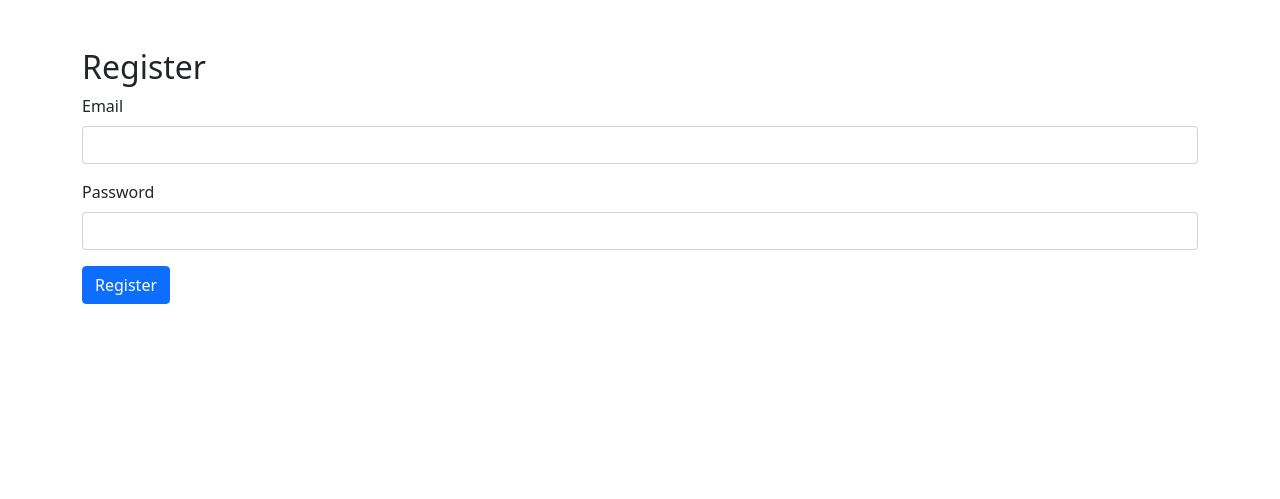
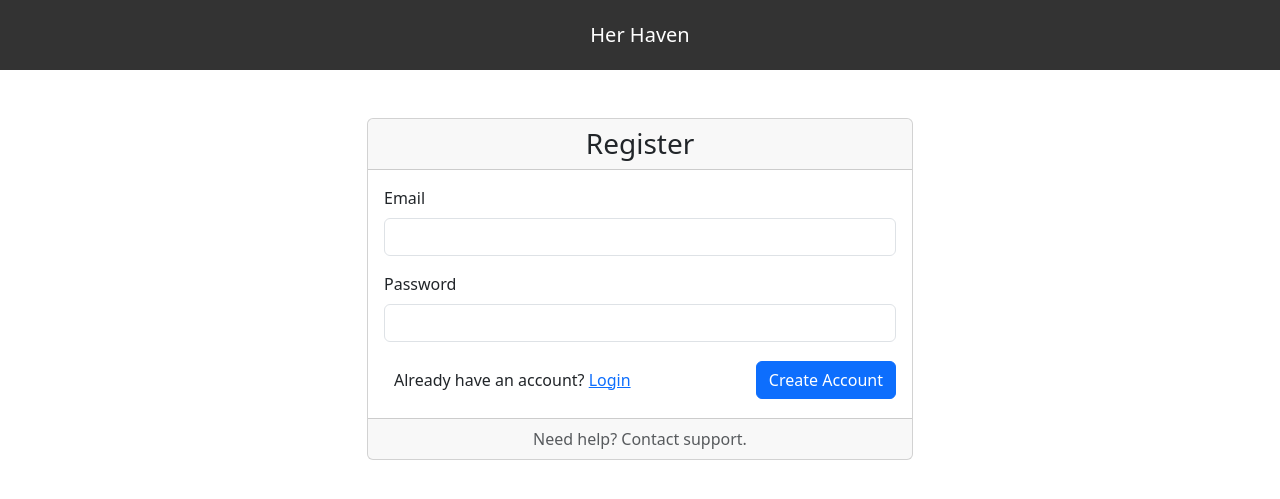
Before and after one commit to greathouserc/COMP442Project, a Flask app: page /auth/register/ in a window 1280 px wide. Shown: the top 499 px of the page. Run offline with Flask 3, Linux system fonts and the light colour scheme; parts of the project's set-up code (start-up, migrations or seed data) failed here and were passed over.

Commit message:
updated register page to share same style as login.

```diff
--- a/app/auth/templates/register.html
+++ b/app/auth/templates/register.html
@@ -4,15 +4,16 @@
 <head>
     <meta charset="UTF-8">
     <meta name="viewport" content="width=device-width, initial-scale=1.0">
-    <title>Login</title>
-    <link href="https://cdn.jsdelivr.net/npm/bootstrap@5.1.1/dist/css/bootstrap.min.css" rel="stylesheet"
-        integrity="sha384-F3w7mX95PdgyTmZZMECAngseQB83DfGTowi0iMjiWaeVhAn4FJkqJByhZMI3AhiU" crossorigin="anonymous">
-    <script src="https://cdn.jsdelivr.net/npm/bootstrap@5.1.1/dist/js/bootstrap.bundle.min.js"
-        integrity="sha384-/bQdsTh/da6pkI1MST/rWKFNjaCP5gBSY4sEBT38Q/9RBh9AH40zEOg7Hlq2THRZ"
-        crossorigin="anonymous"></script>
+    <title>Register</title>
+    <link href="https://cdn.jsdelivr.net/npm/bootstrap@5.3.1/dist/css/bootstrap.min.css" rel="stylesheet"
+        crossorigin="anonymous" integrity="sha384-4bw+/aepP/YC94hEpVNVgiZdgIC5+VKNBQNGCHeKRQN+PtmoHDEXuppvnDJzQIu9">
+    <script defer crossorigin="anonymous"
+        src="https://cdn.jsdelivr.net/npm/bootstrap@5.3.1/dist/js/bootstrap.bundle.min.js"
+        integrity="sha384-HwwvtgBNo3bZJJLYd8oVXjrBZt8cqVSpeBNS5n7C8IVInixGAoxmnlMuBnhbgrkm"></script>
+    <link rel="stylesheet" href="{{ url_for('static', filename='css/navbar.css') }}">
 </head>
 
-<body>
+<body id="login-page">
     <header>
         <div class="container">
             {% for message in get_flashed_messages() %}
@@ -25,9 +26,20 @@
             {% endfor %}
         </div>
     </header>
+    <nav id="nav-bar">
+        <ul>
+            <p> Her Haven </p>
+        </ul>
+    </nav>
     <main>
         <div class="container mt-5">
-            <h2>Register</h2>
+            <div class="row justify-content-center">
+                <div class="col-12 col-md-6">
+                    <div class="card">
+                        <div class="card-header text-center">
+                            <h3 class="mb-0">Register</h3>
+                        </div>
+                        <div class="card-body">
                             <form method="POST">
                                 {{ form.hidden_tag() }}
                                 <div class="mb-3">
@@ -38,8 +50,18 @@
                                     <label for="password" class="form-label">Password</label>
                                     <input type="password" class="form-control" id="password" name="password" required>
                                 </div>
-                <button type="submit" class="btn btn-primary">Register</button>
+                                <div class="d-flex justify-content-between align-items-center">
+                                    <p>Already have an account? <a href="{{ url_for('auth.get_registration') }}">Login</a></p>
+                                    <button type="submit" class="btn btn-primary">Create Account</button>
+                                </div>
                             </form>
+                        </div>
+                        <div class="card-footer text-muted text-center">
+                            Need help? Contact support.
+                        </div>
+                    </div>
+                </div>
+            </div>
         </div>
     </main>
 </body>
```
Lines whose indentation alone changed are shown as unchanged.
